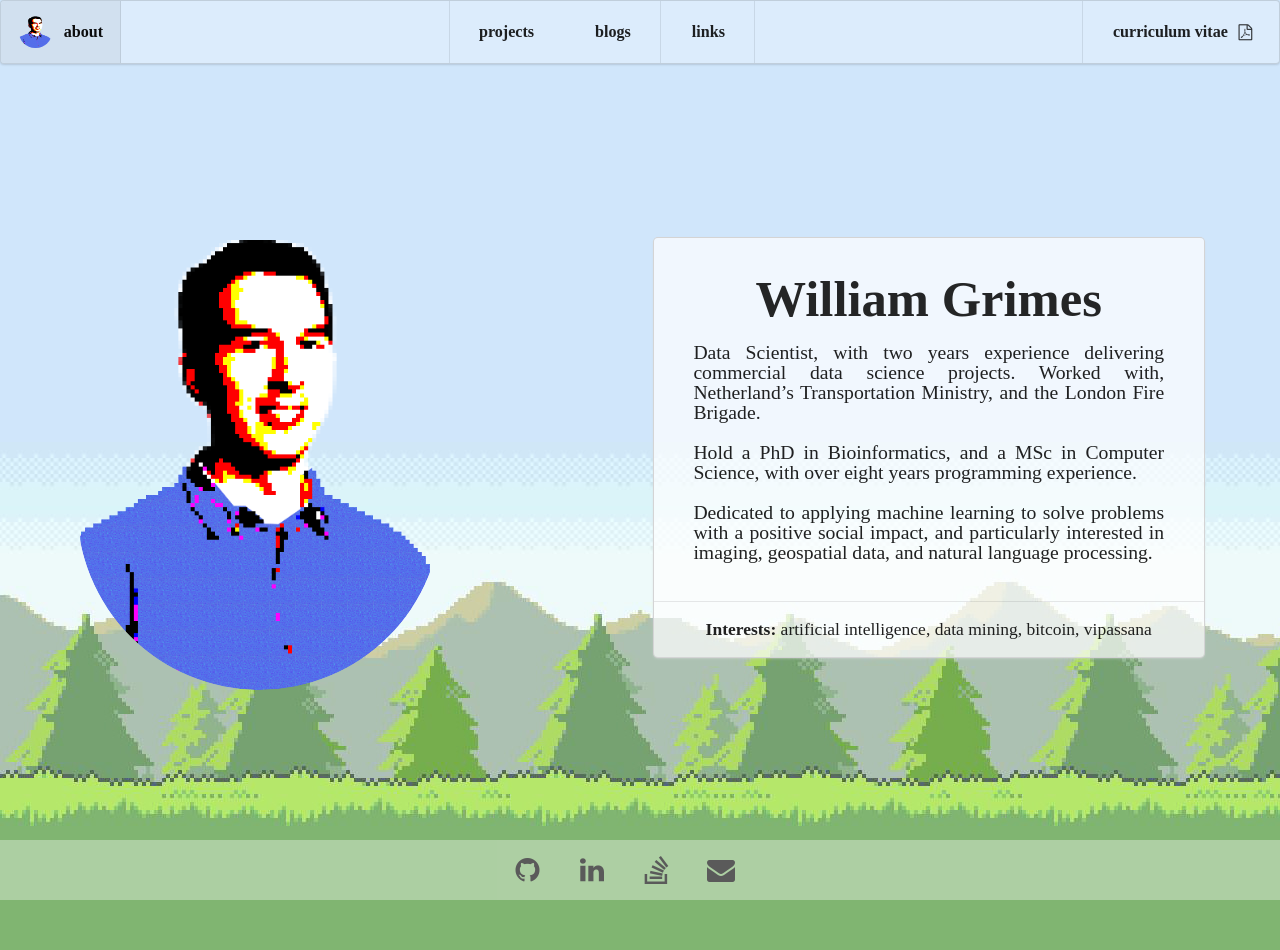
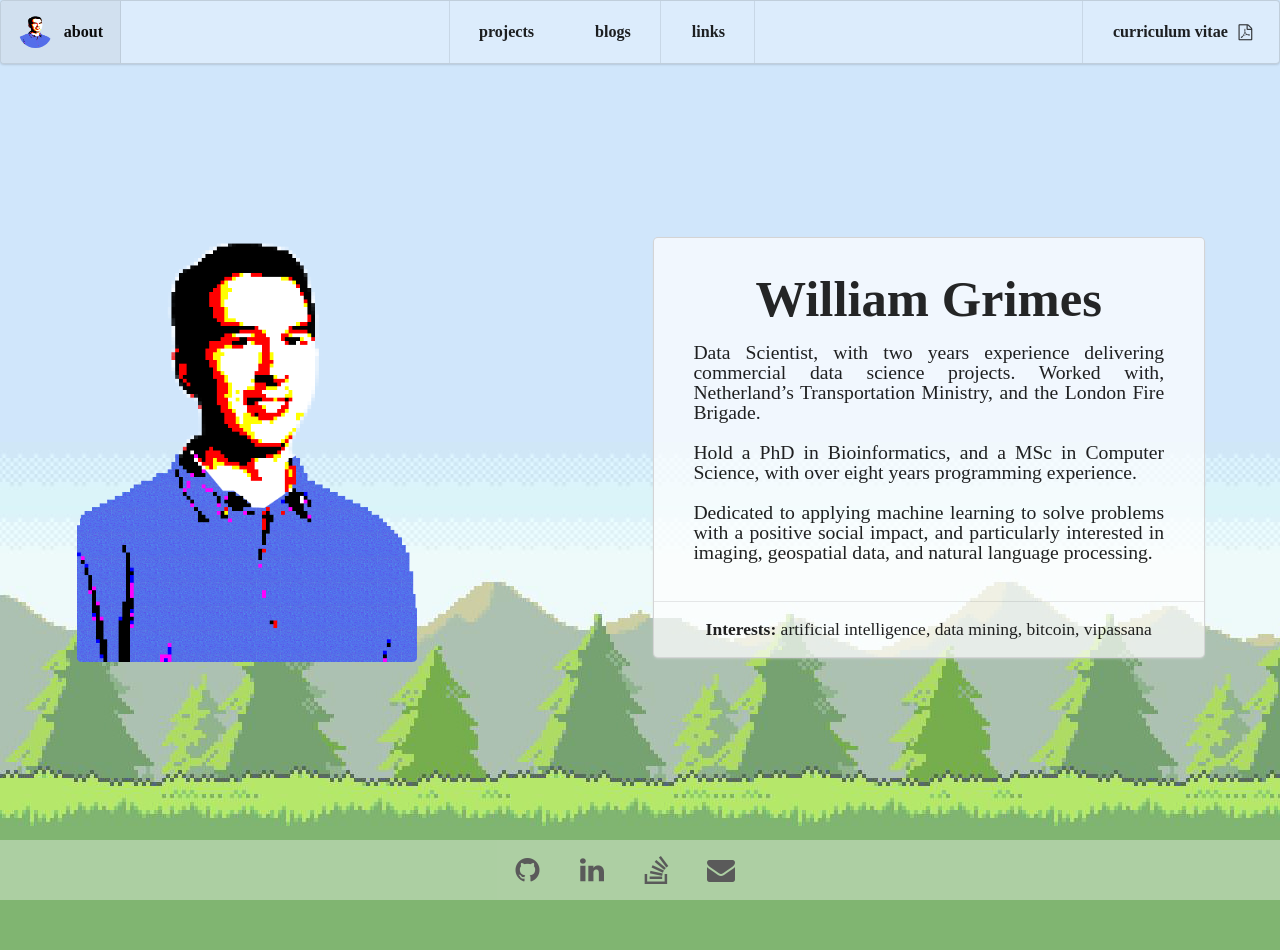
Before and after one commit to williamgrimes/williamgrimes.github.io, a Jekyll site: the page built from index.html, in a window 1280 px wide. Built offline with Jekyll 4.4.1, drawn with Linux system fonts in a browser that asks for light colours.

Commit message:
change circular to rounded

```diff
--- a/_includes/theme-home-builtin-1.html
+++ b/_includes/theme-home-builtin-1.html
@@ -10,7 +10,7 @@
 
   <div class="column">
 
-    <div style="position: relative; top: 25px; z-index: 1" class="ui fluid centered small rounded image">
+    <div style="position: relative; top: 25px; z-index: 1" class="ui fluid centered small circular image">
       <img src="{{ site.data.bio.basics.picture }}">
     </div>
 
--- a/_includes/theme-home-builtin-2.html
+++ b/_includes/theme-home-builtin-2.html
@@ -8,9 +8,9 @@
 
 <div style="height: 100%;" class="ui middle aligned two column centered stackable grid container">
 
-  <div style="margin-top:-75px; text-align: center, width=30%;" class="column">
-    <div  class="ui circular image">
-      <img style="max-width: 365px" src="{{ site.data.bio.basics.picture }}">
+  <div style="margin-top:-100px; text-align: center, width=30%;" class="column">
+    <div  class="ui rounded image">
+      <img style="max-width: 340px" src="{{ site.data.bio.basics.picture }}">
     </div>
   </div>
 
```
